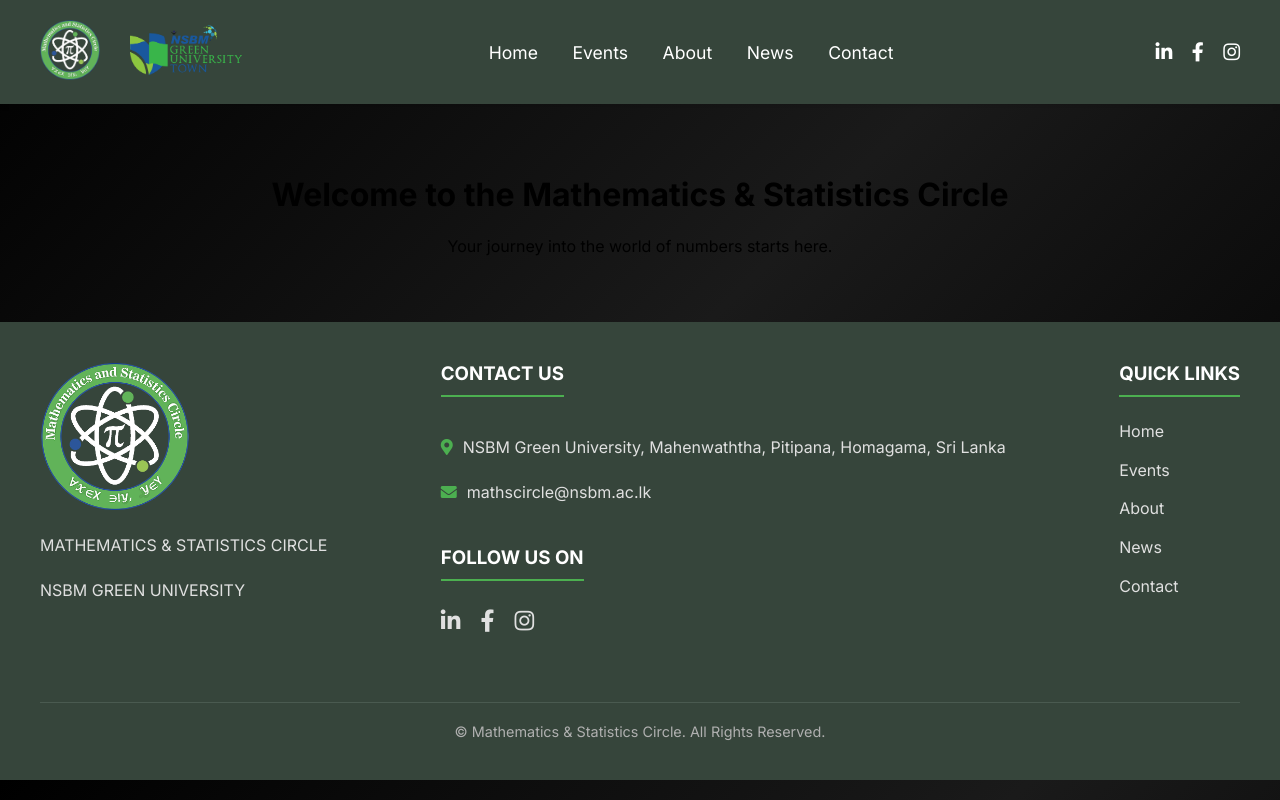
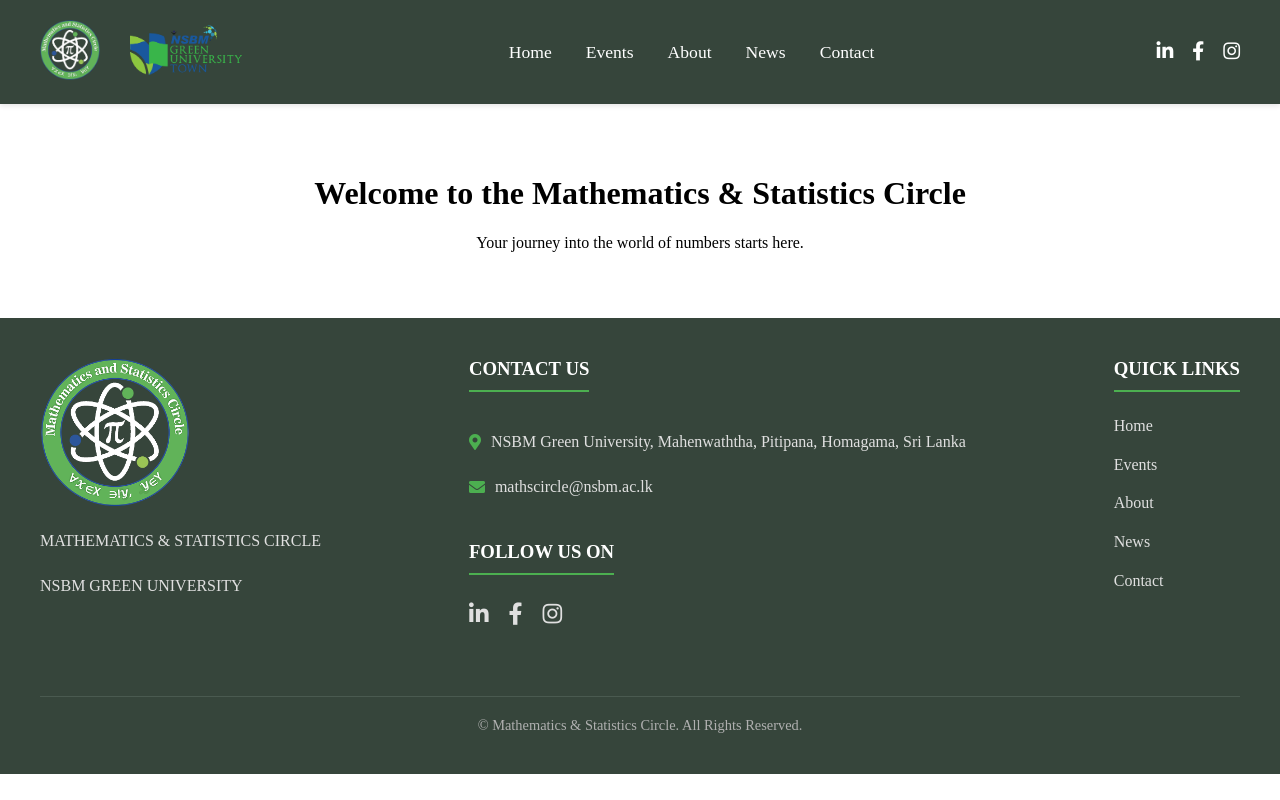
Before and after one commit to NaduX99/Mathematics-and-Statistical-Circle-NSBM, a PHP site: page /about.html in a window 1280 px wide. Run offline with PHP 8.4, Linux system fonts and the light colour scheme; some libraries are stand-ins or nearby versions.

Commit message:
Update style.css

```diff
--- a/style.css
+++ b/style.css
@@ -4,14 +4,16 @@
 
 
 body {
-  background: linear-gradient(135deg, #000000, #1a1a1a, #000000);
-  font-family: 'Inter', sans-serif;
+  ont-family: 'Inter', sans-serif;
   margin: 0;
   padding: 0;
   overflow-x: hidden;
 }
 
-
+main-content
+{
+  background: linear-gradient(135deg, #000000, #1a1a1a, #000000);
+}
 .particles {
   position: fixed;
   top: 0;
@@ -562,4 +564,5 @@ footer {
     cursor: pointer;
     box-shadow: 0 2px 10px rgba(0,0,0,0.2);
     z-index: 1000;
+
 }
```
